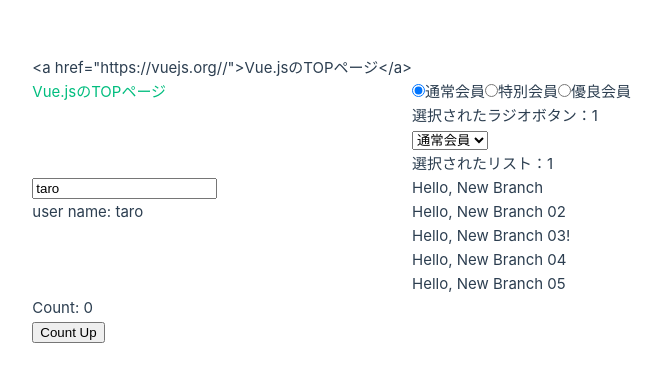
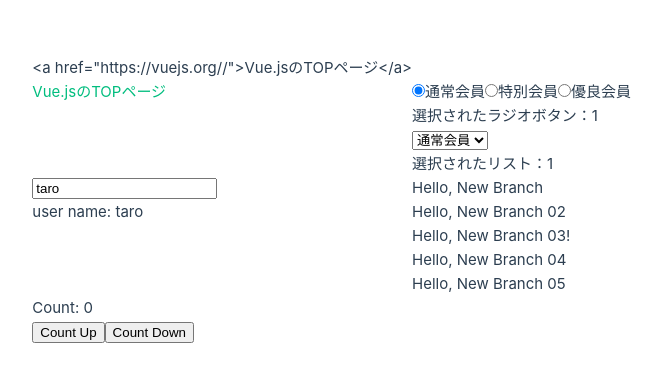
Before and after one commit to koyamal/pra_vue3, a Vue app in the folder Vue3FrontDevTextBook02/chap02/hello-vue/: page / in a window 1280 px wide. Shown: the part 200-582 px from the top of the page, without its empty margins (228-890 px from the left). Built offline with nearby package versions, Linux system fonts and the light colour scheme.

Commit message:
Create onClickCountDown

```diff
--- a/Vue3FrontDevTextBook02/chap02/hello-vue/src/App.vue
+++ b/Vue3FrontDevTextBook02/chap02/hello-vue/src/App.vue
@@ -9,6 +9,10 @@ const counter = ref(0);
 
 const onClickCountUp = () => {
   counter.value++;
+}
+
+const onClickCountDown = () => {
+  counter.value--;
 }
 </script>
 
@@ -45,6 +49,7 @@ const onClickCountUp = () => {
   <section>
     <p>Count: {{ counter }}</p>
     <button v-on:click="onClickCountUp">Count Up</button>
+    <button v-on:click="onClickCountDown">Count Down</button>
   </section>
 </template>
 
```
